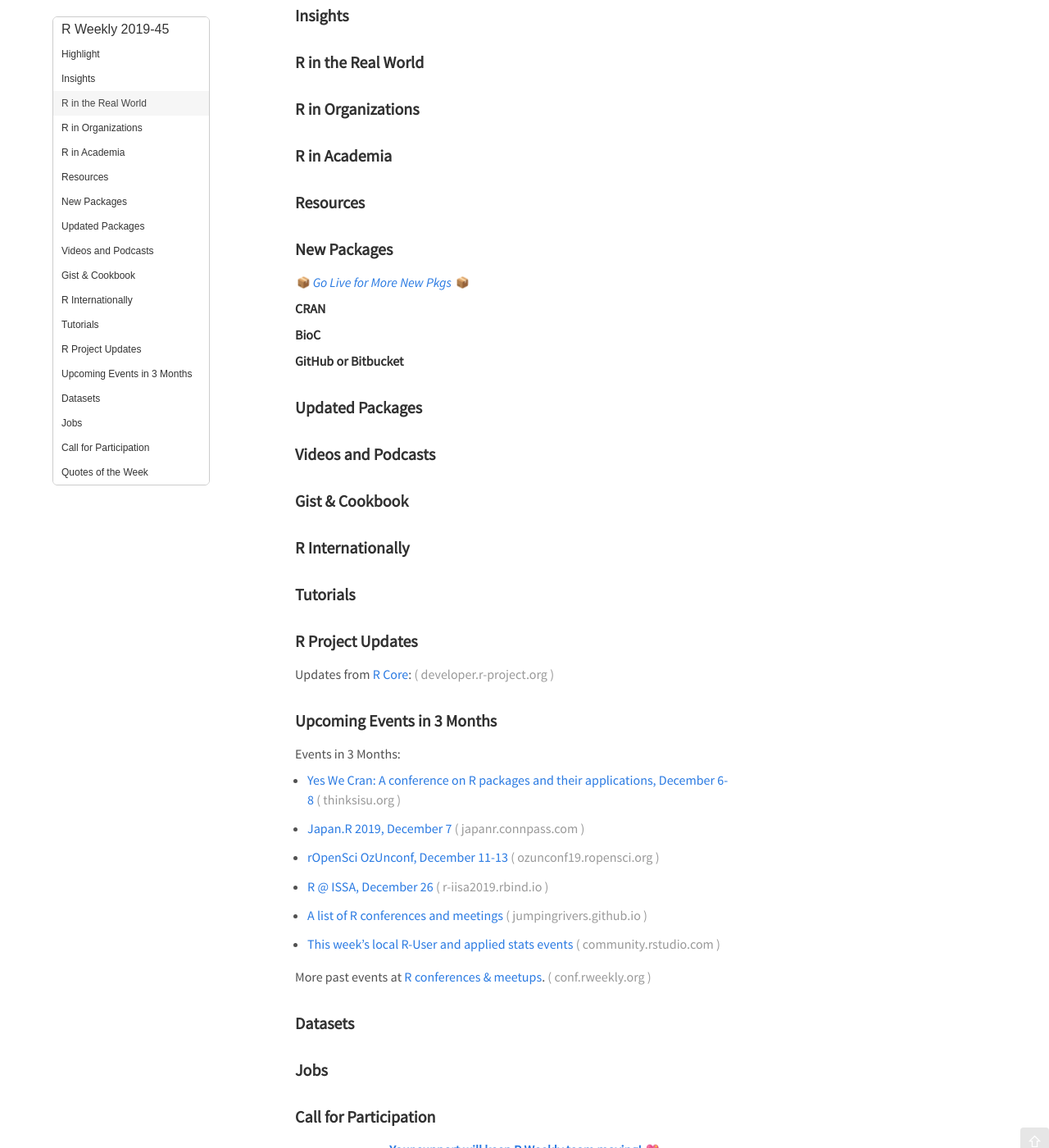
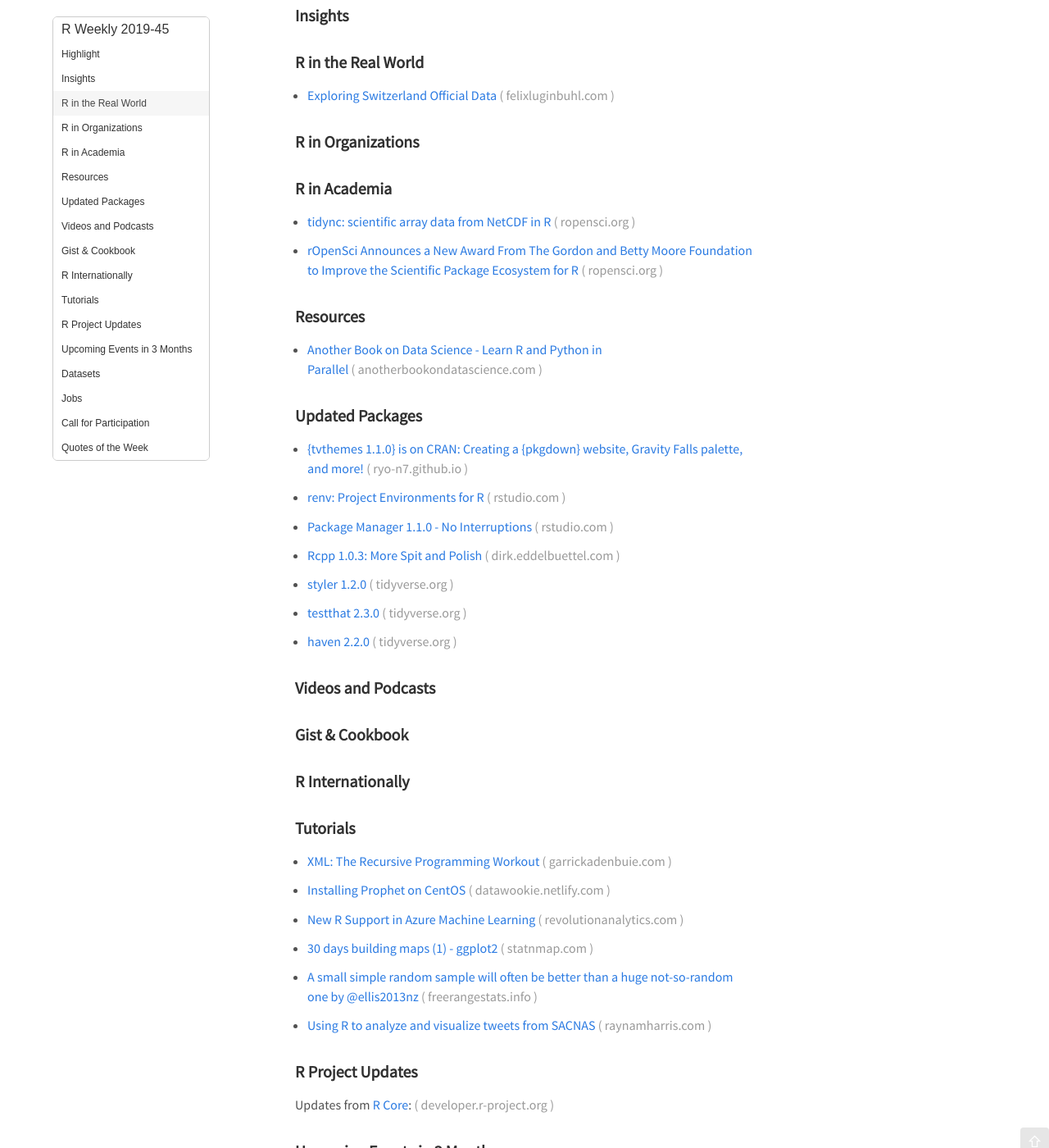
Before and after one commit to rweekly/rweekly.org, a Jekyll site: the page built from draft.md, in a window 1280 px wide and 1400 px high, scrolled down 247 px. Shown: the whole window at 82% size. Built offline with Jekyll 4.4.1, drawn with Linux system fonts in a browser that asks for light colours; emoji names are drawn with the system emoji font; comment, search, counter and statistics services are not loaded; some of the changed text lies outside the part shown.

Commit message:
Draft 2019-45

```diff
--- a/draft.md
+++ b/draft.md
@@ -19,43 +19,30 @@
 
 ### R in the Real World
 
-
-
-
++ [Exploring Switzerland Official Data](http://felixluginbuhl.com/swiss-data/)
 
 ###  R in Organizations
 
 
 
-
 ###  R in Academia
 
-
++ [tidync: scientific array data from NetCDF in R](https://ropensci.org/blog/2019/11/05/tidync/)
++ [rOpenSci Announces a New Award From The Gordon and Betty Moore Foundation to Improve the Scientific Package Ecosystem for R](https://ropensci.org/blog/2019/11/06/scientific-package-ecosystem/)
 
 ###  Resources
 
-
-
-
-###  New Packages
-
-<p class="added-hostname"><a href="https://rweekly.org/live" target="_blank" class="externalLink">📦 <i>Go Live for More New Pkgs</i> 📦</a></p>
-
-**CRAN**
-
-
-
-
-**BioC**
-
-
-
-**GitHub or Bitbucket**
-
++ [Another Book on Data Science - Learn R and Python in Parallel](https://anotherbookondatascience.com)
 
 ### Updated Packages
 
-
++ [{tvthemes 1.1.0} is on CRAN: Creating a {pkgdown} website, Gravity Falls palette, and more!](http://Ryo-N7.github.io/2019-11-04-tvthemes-1.1.0-announcement/)
++ [renv: Project Environments for R](https://blog.rstudio.com/2019/11/06/renv-project-environments-for-r/)
++ [Package Manager 1.1.0 - No Interruptions](https://blog.rstudio.com/2019/11/07/package-manager-v1-1-no-interruptions/)
++ [Rcpp 1.0.3: More Spit and Polish](http://dirk.eddelbuettel.com/blog/2019/11/09#rcpp_1.0.3)
++ [styler 1.2.0](https://www.tidyverse.org/blog/2019/11/styler-1-2-0/)
++ [testthat 2.3.0](https://www.tidyverse.org/blog/2019/11/testthat-2-3-0/)
++ [haven 2.2.0](https://www.tidyverse.org/blog/2019/11/haven-2-2-0/)
 
 ###  Videos and Podcasts
 
@@ -71,6 +58,12 @@
 
 ###  Tutorials
 
++ [XML: The Recursive Programming Workout](https://www.garrickadenbuie.com/blog/recursive-xml-workout/)
++ [Installing Prophet on CentOS](https://datawookie.netlify.com/blog/2019/11/installing-prophet-on-centos/)
++ [New R Support in Azure Machine Learning](https://blog.revolutionanalytics.com/2019/11/r-in-azure-machine-learning.html)
++ [30 days building maps (1) - ggplot2](https://statnmap.com/2019-11-08-30daymapchallenge-building-maps-1/)
++ [A small simple random sample will often be better than a huge not-so-random one by @ellis2013nz](http://freerangestats.info/blog/2019/11/09/sampling-from-urns)
++ [Using R to analyze and visualize tweets from SACNAS](https://www.raynamharris.com/blog/sacnas_rtweet/)
 
 
 <!--<div class="post-more-begin></div><div class="post-more-end"></div>-->
@@ -91,6 +84,8 @@
 + [rOpenSci OzUnconf, December 11-13](https://ozunconf19.ropensci.org/)
 
 + [R @ ISSA, December 26](https://r-iisa2019.rbind.io/)
+
++ [Tidyverse Dev Day, January 31](https://www.tidyverse.org/blog/2019/11/tidyverse-dev-day-2020/)
 
 + [A list of R conferences and meetings](https://jumpingrivers.github.io/meetingsR/events.html)
 
@@ -115,3 +110,7 @@
 <p class="hide-support added-hostname support-rweekly" style="text-align: center;font-weight: bold;">Your <a class="non-visited externalLink" href="https://www.patreon.com/rweekly" onclick="pas(this)">support</a> will keep R Weekly team moving! 💡</p>
 
 ###  Quotes of the Week
+
+<blockquote class="twitter-tweet"><p lang="en" dir="ltr"><a href="https://twitter.com/hashtag/ggplot2?src=hash&amp;ref_src=twsrc%5Etfw">#ggplot2</a> guitar chord chart/fretboard diagrams in your R markdown document. <a href="https://t.co/zOgzftbqmT">https://t.co/zOgzftbqmT</a> (Would be nice if Twitter&#39;s image preview didn&#39;t cut off the actual code; it&#39;s there.) <a href="https://twitter.com/hashtag/rstats?src=hash&amp;ref_src=twsrc%5Etfw">#rstats</a> <a href="https://t.co/kL5ZT9YpMH">pic.twitter.com/kL5ZT9YpMH</a></p>&mdash; Matthew Leonawicz (@leonawicz) <a href="https://twitter.com/leonawicz/status/1191954792668704768?ref_src=twsrc%5Etfw">November 6, 2019</a></blockquote>
+
+<blockquote class="twitter-tweet"><p lang="en" dir="ltr">I was trying to explain to novices what <a href="https://twitter.com/hashtag/rstats?src=hash&amp;ref_src=twsrc%5Etfw">#rstats</a> {magrittr} pipe does and all I could think of is these two examples <a href="https://t.co/53Vxgtxh62">pic.twitter.com/53Vxgtxh62</a></p>&mdash; Deemah 🇺🇦 🇳🇴 🇸🇪 (@dmi3k) <a href="https://twitter.com/dmi3k/status/1191824875842879489?ref_src=twsrc%5Etfw">November 5, 2019</a></blockquote>
```
